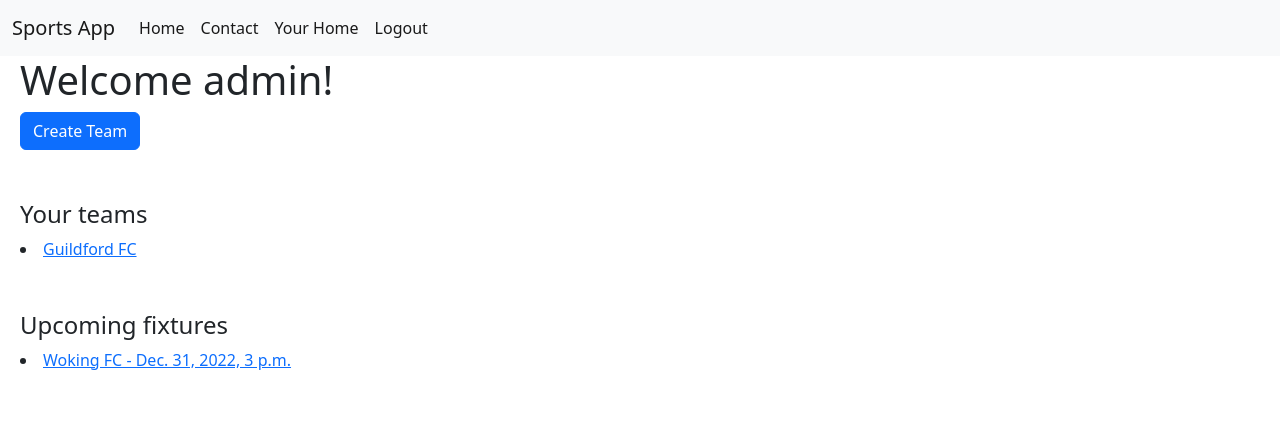
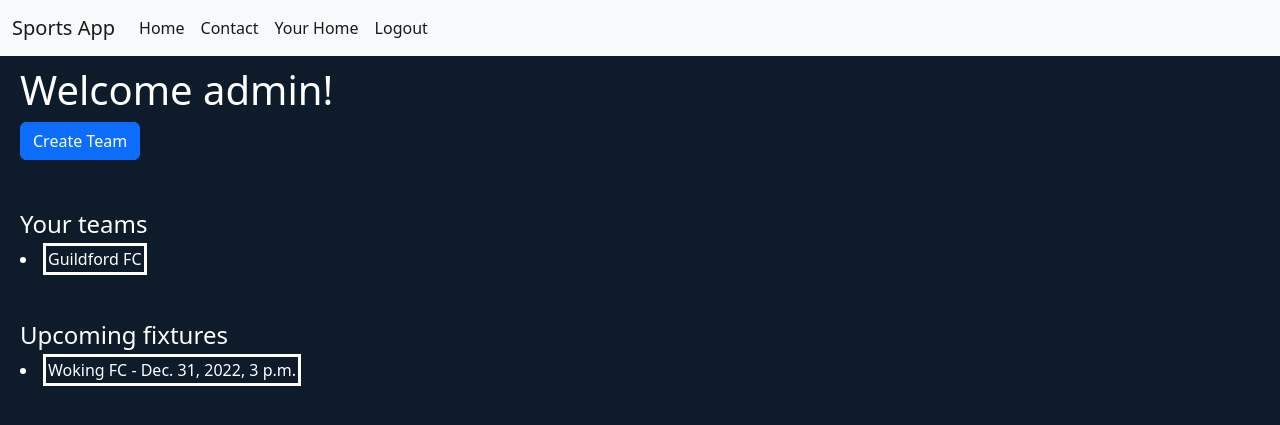
Before and after one commit to newtinn/com2025_coursework, a Django app: page /app/home in a window 1280 px wide. Shown: the top 425 px of the page. Run offline with Django 4.2, Linux system fonts and the light colour scheme; a user stored in the database is signed in; data comes from the database, SQL or seed files in the repository; both versions use the stored data as it was after the commit.

Commit message:
Added Styling

```diff
--- a/coursework/homeapp/templates/contact.html
+++ b/coursework/homeapp/templates/contact.html
@@ -2,13 +2,11 @@
 
 {% block content %}
 
-<div style="margin-left: 20px; ">
     <h1>Contact</h1>
     <form method="POST">
         {% csrf_token %}
         {{ form.as_p }}
         <input type="submit" class="btn btn-success" />
     </form>
-</div>
 
 {% endblock content %}
--- a/coursework/homeapp/templates/home.html
+++ b/coursework/homeapp/templates/home.html
@@ -2,9 +2,9 @@
 
 {% block content %}
 
-<div style="margin-left: 20px; ">
     <h1>Home</h1>
-    <p>Welcome to the home page</p>
-</div>
+    <p>Welcome to the home page<br/>
+       This is a sports app that keeps track of attendance between users.
+    </p>
 
 {% endblock content %}
--- a/coursework/sportsapp/templates/fixtures/fixtureCreation.html
+++ b/coursework/sportsapp/templates/fixtures/fixtureCreation.html
@@ -1,12 +1,12 @@
 {% extends 'base.html' %}
 
 {% block content %}
-<div style="margin-left: 20px;">
+
     <form method="POST">
         {% csrf_token %}
         <h2>Create a new Fixture</h2><br/>
         {{ form.as_p }}
         <input type="submit" />
     </form>
-</div>
+
 {% endblock content %}
--- a/coursework/sportsapp/templates/fixtures/fixtureHome.html
+++ b/coursework/sportsapp/templates/fixtures/fixtureHome.html
@@ -25,7 +25,7 @@
         <p>
             {% if avaliable %}
                 {% for user in avaliable %}
-                    <ul>{{user.username}}</ul>
+                    <li>{{user.username}}</li>
                 {% endfor %}
             {% endif %}
         </p>
@@ -33,7 +33,7 @@
         <p>
             {% if unavaliable %}
                 {% for user in unavaliable %}
-                    <ul>{{user.username}}</ul>
+                    <li>{{user.username}}</li>
                 {% endfor %}
             {% endif %}
         </p>
--- a/coursework/sportsapp/templates/registration/login.html
+++ b/coursework/sportsapp/templates/registration/login.html
@@ -1,7 +1,7 @@
 {% extends 'base.html' %}
 
 {% block content %}
-<div style="margin-left: 20px;">
+
   <h2>Login</h2>
 
     <form method="post">
@@ -14,5 +14,5 @@
         </tr>
       </table>
     </form>
-</div>
+
 {% endblock %}
--- a/coursework/sportsapp/templates/team/teamCreation.html
+++ b/coursework/sportsapp/templates/team/teamCreation.html
@@ -1,12 +1,12 @@
 {% extends 'base.html' %}
 
 {% block content %}
-<div style="margin-left: 20px;">
+
     <form method="POST">
         {% csrf_token %}
         <h2>Create a new Team</h2><br/>
         {{ form.as_p }}
         <input type="submit" />
     </form>
-</div>
+
 {% endblock content %}
--- a/coursework/sportsapp/templates/team/teamHome.html
+++ b/coursework/sportsapp/templates/team/teamHome.html
@@ -4,7 +4,7 @@
 
 {% block content %}
 
-<div style="margin-left: 20px;">
+
     {% if team != None %}
         <h1>{{team.name}}</h1>
         <p>Team Leader: {{leader.username}}</p>
@@ -30,7 +30,7 @@
             <h4>Upcoming fixtures:</h4>
             {% if fixtures != None %}
                 {% for fixture in fixtures %}
-                    <li><a href="/app/fixture/{{fixture.id}}">{{fixture.name}} - {{fixture.date}}</a></li>
+                    <li><a href="/app/fixture/{{fixture.id}}" class="listButton">{{fixture.name}} - {{fixture.date}}</a></li>
                 {% endfor %}
             {% endif %}
         </div>
@@ -46,5 +46,5 @@
     {% else %}
         <h1>Team does not exist</h1>
     {% endif %}
-</div>
+
 {% endblock content %}
--- a/coursework/sportsapp/templates/userHome.html
+++ b/coursework/sportsapp/templates/userHome.html
@@ -1,7 +1,7 @@
 {% extends 'base.html' %}
 
 {% block content %}
-<div style="margin-left: 20px">
+
     {% if user.is_authenticated %}
         <h1>Welcome {{user.username}}!</h1>
         <a href="{% url 'teamCreate' %}" class="btn btn-primary">Create Team</a>
@@ -9,16 +9,16 @@
 
         <h4 style="margin-top: 50px;">Your teams</h4>
         {% for currentTeam in teams %}
-            <li><a href="/app/team/{{currentTeam.teamID.id}}">{{currentTeam.teamID.name}}</a></li>
+            <li><a href="/app/team/{{currentTeam.teamID.id}}" class="listButton">{{currentTeam.teamID.name}}</a></li>
         {% endfor %}
 
         <h4 style="margin-top: 50px;">Upcoming fixtures</h4>
         {% for fixture in fixtures %}
-            <li><a href="/app/fixture/{{fixture.id}}">{{fixture.name}} - {{fixture.date}}</a></li>
+            <li><a href="/app/fixture/{{fixture.id}}" class="listButton">{{fixture.name}} - {{fixture.date}}</a></li>
         {% endfor %}
 
     {% else %}
         <h1>You are not logged in!</h1>
     {% endif %}
-</div>
+
 {% endblock content %}
--- a/coursework/sportsapp/views.py
+++ b/coursework/sportsapp/views.py
@@ -7,16 +7,20 @@ from .models import Team, Member, Fixture, Avaliability
 from django.contrib.auth.models import User
 from django.contrib.auth.decorators import login_required
 
-def register(response):
-    if (response.method == "POST"):
-        form = RegisterForm(response.POST)
+from django.contrib import messages
+
+def register(request):
+    if (request.method == "POST"):
+        form = RegisterForm(request.POST)
         if (form.is_valid()):
             form.save()
             return HttpResponseRedirect('/accounts/login')
+        else:
+            messages.add_message(request, messages.ERROR, 'Registration Error')
     else:
         form = RegisterForm()
 
-    return render(response, "registration/register.html", {"form": form})
+    return render(request, "registration/register.html", {"form": form})
 
 @login_required(login_url='/accounts/login/')
 def userHome(request):
@@ -117,6 +121,7 @@ def teamCreate(request):
 
             return HttpResponseRedirect('/app/team/'+str(team.id))
         else:
+            messages.add_message(request, messages.ERROR, 'Team Creation Error')
             return HttpResponseRedirect('/team/create')
     else:
         form = TeamCreationForm()
@@ -154,8 +159,7 @@ def fixtureCreate(request, team):
 
                 return HttpResponseRedirect('/app/team/'+teamID)
             else:
-                # return message
-                print(form.errors)
+                messages.add_message(request, messages.ERROR, 'Error in your fixture creation')
 
                 return HttpResponseRedirect('/app/team/newFixture/'+teamID)
         else:
--- /dev/null
+++ b/coursework/static/css/styles.css
@@ -0,0 +1,35 @@
+.content {
+    margin-left: 20px;
+    margin-top: 10px;
+}
+
+body {
+    background-color: #0D1B2A;
+    color: white;
+}
+
+.listButton:link {
+    color: white;
+}
+
+/* mouse over link */
+.listButton:hover {
+color: hotpink;
+}
+
+/* selected link */
+.listButton:active {
+color: white;
+}
+
+.listButton {
+    color: white;
+    text-decoration: none;
+    padding: 2px;
+    border-color: white;
+    border-style: solid;
+}
+
+.error {
+    background-color: #FF5A5F;
+}
--- a/coursework/templates/base.html
+++ b/coursework/templates/base.html
@@ -8,6 +8,8 @@
         <script src="https://cdn.jsdelivr.net/npm/bootstrap@5.2.3/dist/js/bootstrap.bundle.min.js" integrity="sha384-kenU1KFdBIe4zVF0s0G1M5b4hcpxyD9F7jL+jjXkk+Q2h455rYXK/7HAuoJl+0I4" crossorigin="anonymous"></script>
 
         <script src="{% static 'js/script.js' %}"></script>
+
+        <link rel="stylesheet" href="{% static 'css/styles.css' %}">
 
         {% block title %}
             <title>Sports App</title>
@@ -48,9 +50,11 @@
             </div>
           </nav>
 
-        {% include 'messages.html' %}
 
-        {% block content %}
-        {% endblock content %}
+        <div class="content">
+          {% include 'messages.html' %}
+          {% block content %}
+          {% endblock content %}
+        </div>
     </body>
 </html>
```
Also changed, not shown: coursework/db.sqlite3.
